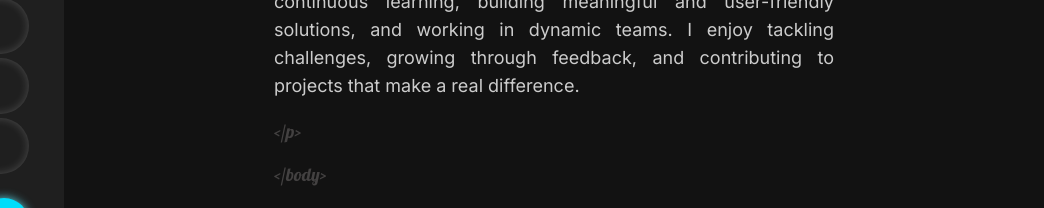
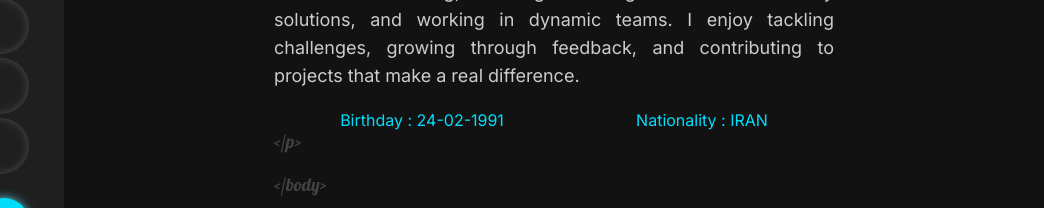
Before and after one commit to rouhi438/Helena, a plain HTML site: page about.html in a window 1280 px wide. Shown: the part 601-809 px from the top of the page, 236-1280 px from the left. Drawn offline with Linux system fonts and the light colour scheme.

Commit message:
add birthday info

```diff
--- a/about.html
+++ b/about.html
@@ -79,6 +79,9 @@
           tackling challenges, growing through feedback, and contributing to
           projects that make a real difference.
         </p>
+        <div class="info">
+          <span>Birthday : 24-02-1991</span><span>Nationality : IRAN</span>
+        </div>
         <span class="tag">&lt;/p&gt</span><br /><br />
         <span class="tag">&lt;/body&gt</span>
       </div>
--- a/styles.css
+++ b/styles.css
@@ -129,7 +129,7 @@ img {
     transform: translateY(0);
   }
 }
-/*=================================================*/
+/*===================Menu==========================*/
 nav a {
   display: block;
   padding: 18px 15px;
@@ -261,6 +261,11 @@ span {
   .container p {
     font-size: 16px;
   }
+}
+/*================About========================*/
+.info {
+  display: flex;
+  justify-content: space-around;
 }
 /*=========== Skills Styles ======================*/
 
```
